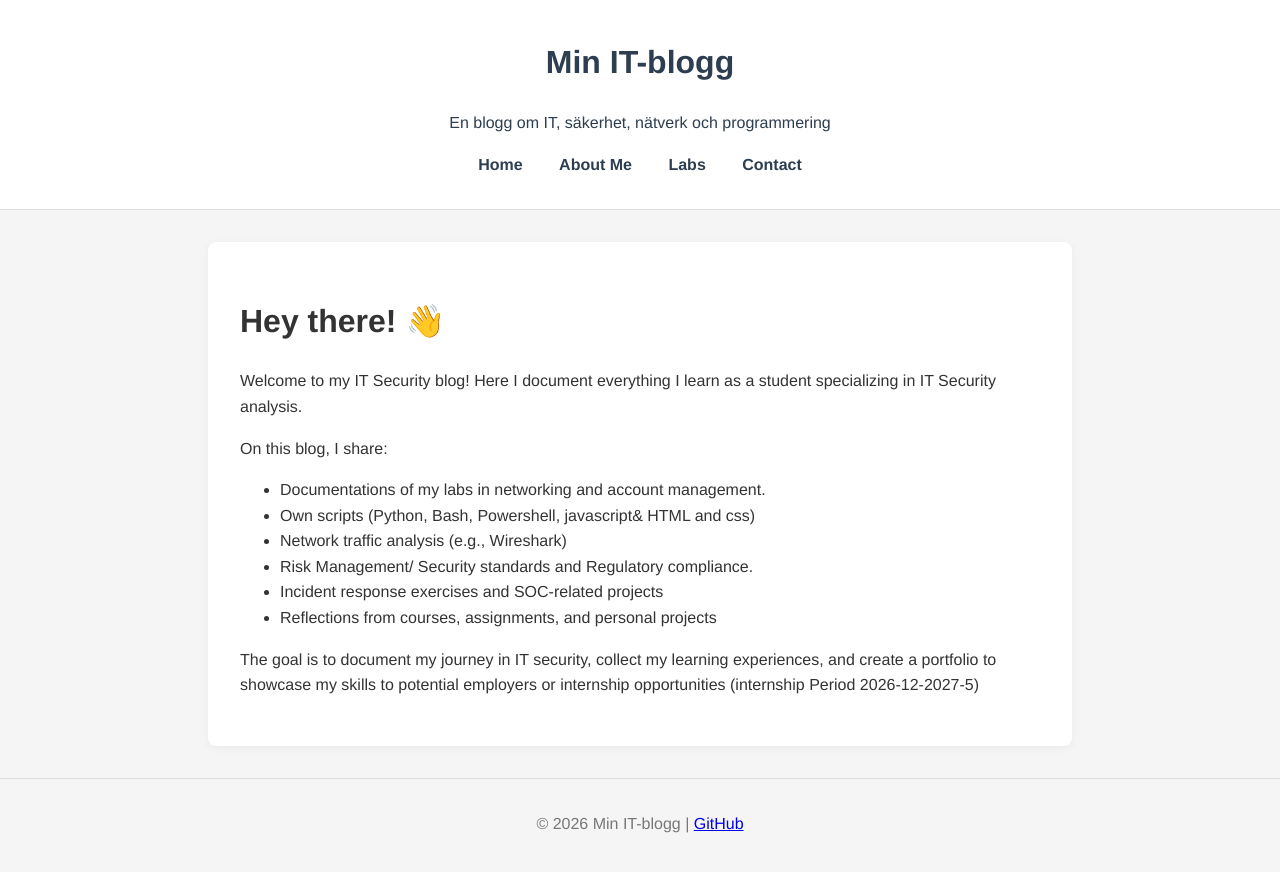
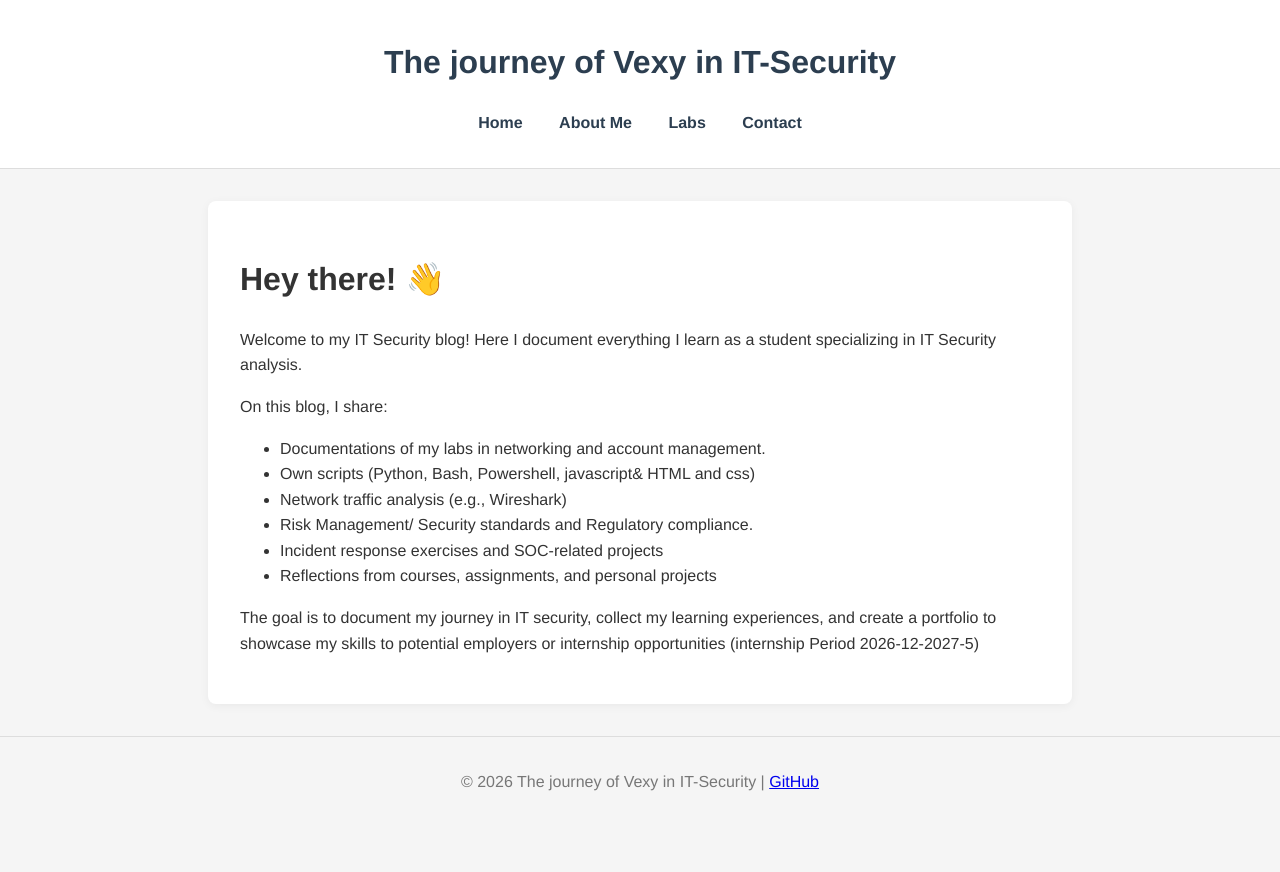
Before and after one commit to lilvexy/vexy.github.io, a Jekyll site: the page built from index.md, in a window 1280 px wide. Shown: the top 872 px of the page. Built offline with Jekyll 4.4.1, drawn with Linux system fonts in a browser that asks for light colours.

Commit message:
Update _config.yml

```diff
--- a/_config.yml
+++ b/_config.yml
@@ -1,5 +1,4 @@
-title: "Min IT-blogg"
-description: "En blogg om IT, säkerhet, nätverk och programmering"
+title: "The journey of Vexy in IT-Security"
 baseurl: ""
 url: "https://vexy.github.io"
 theme: jekyll-theme-merlot
```
